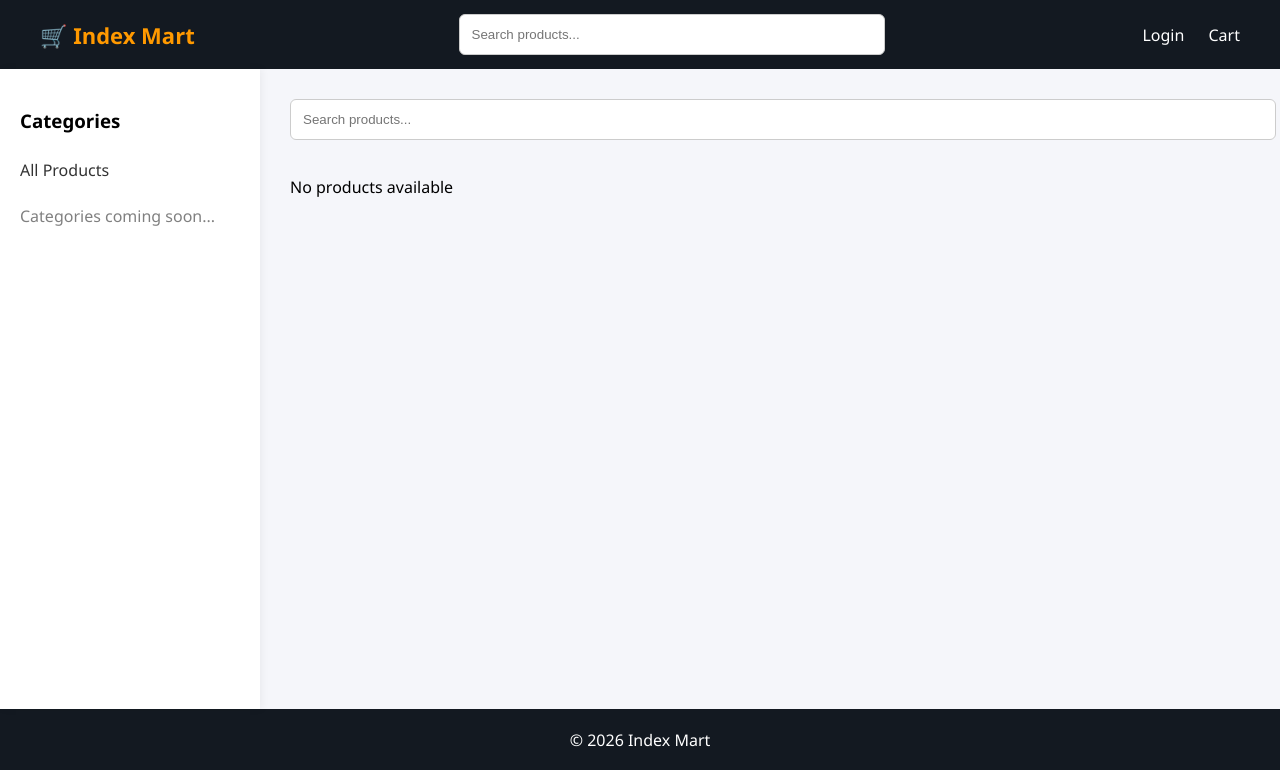
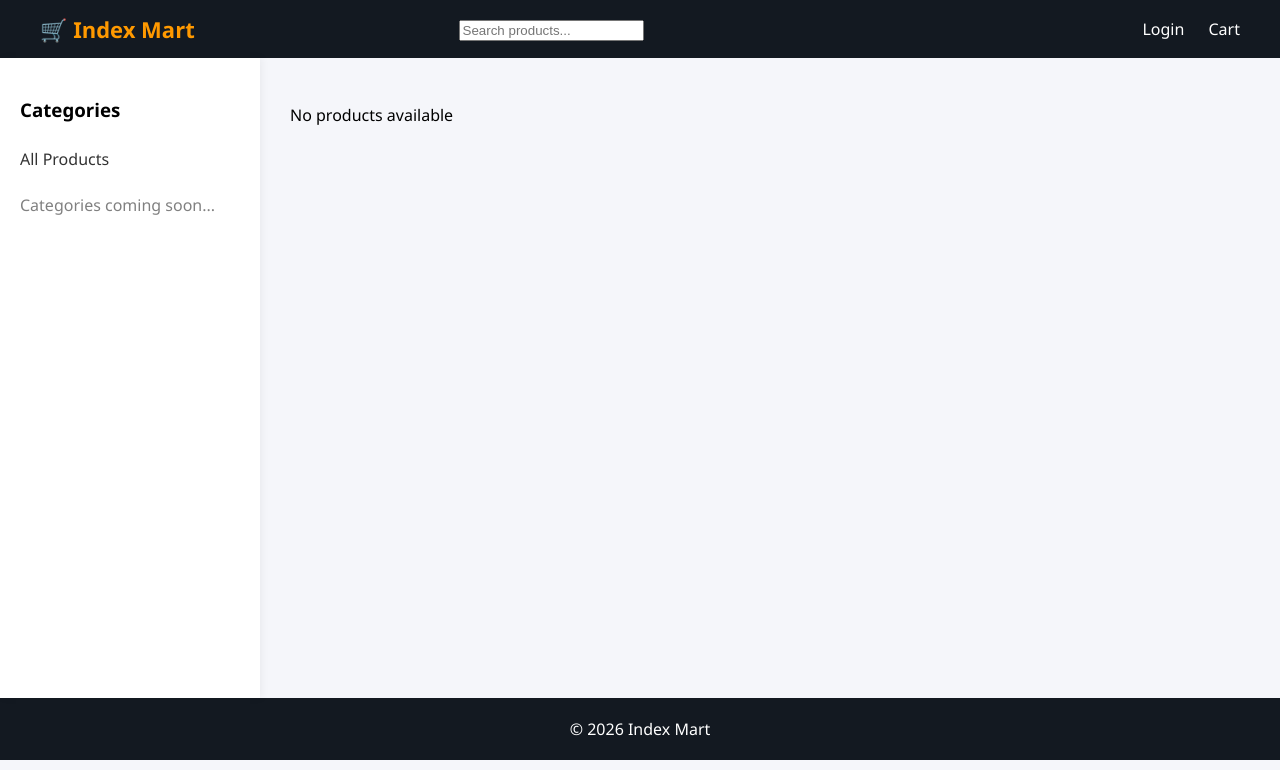
Before and after one commit to skdariyasafru/shop, a Flask app: page / in a window 1280 px wide. Shown: the top 770 px of the page. Run offline with Flask 3, Linux system fonts and the light colour scheme; data that the repository does not hold is empty.

Commit message:
Update index.html
Signed-off-by: skdariyasafru <sk.dariyasafru@gmail.com>

```diff
--- a/templates/index.html
+++ b/templates/index.html
@@ -3,13 +3,6 @@
 
 {% block content %}
 
-<!-- ===== SEARCH BAR ===== -->
-<div class="search-box">
-    <input type="text" id="indexSearch" placeholder="Search products...">
-    <div id="searchSuggestions" class="search-suggestions"></div>
-</div>
-
-<!-- ===== PRODUCT GRID ===== -->
 <div class="grid" id="productContainer">
 
 {% if products %}
@@ -39,168 +32,4 @@
 
 </div>
 
-
-<!-- ===== STYLES ===== -->
-<style>
-
-.search-box{
-    position: relative;
-    margin-bottom: 20px;
-}
-
-#searchSuggestions{
-    position: absolute;
-    top: 45px;
-    width: 100%;
-    background: white;
-    border: 1px solid #ddd;
-    border-radius: 6px;
-    display: none;
-    max-height: 250px;
-    overflow-y: auto;
-    z-index: 10;
-}
-
-.search-item{
-    padding: 10px;
-    cursor: pointer;
-    border-bottom: 1px solid #eee;
-}
-
-.search-item:hover{
-    background: #f5f5f5;
-}
-
-#indexSearch{
-    width:100%;
-    padding:12px;
-    border-radius:6px;
-    border:1px solid #ccc;
-}
-
-.grid{
-    display:grid;
-    grid-template-columns:repeat(auto-fill,minmax(220px,1fr));
-    gap:20px;
-}
-
-.card{
-    background:white;
-    padding:15px;
-    border-radius:10px;
-    text-align:center;
-    box-shadow:0 2px 8px rgba(0,0,0,0.05);
-}
-
-.card img{
-    width:100%;
-    height:180px;
-    object-fit:cover;
-    border-radius:8px;
-}
-
-.image-placeholder{
-    width:100%;
-    height:180px;
-    background:#f2f2f2;
-    border-radius:8px;
-}
-
-.price{
-    font-weight:bold;
-    margin:10px 0;
-}
-
-</style>
-
-
-<!-- ===== SEARCH SCRIPT ===== -->
-<script>
-
-document.addEventListener("DOMContentLoaded", function(){
-
-    const searchInput = document.getElementById("indexSearch");
-    const container = document.getElementById("productContainer");
-    const suggestions = document.getElementById("searchSuggestions");
-
-    let timer;
-
-    searchInput.addEventListener("input", function(){
-
-        clearTimeout(timer);
-
-        const query = this.value.trim();
-
-        timer = setTimeout(()=>{
-
-            fetch("/search?q=" + encodeURIComponent(query))
-            .then(res => res.json())
-            .then(products => {
-
-                container.innerHTML = "";
-                suggestions.innerHTML = "";
-
-                if(!products || products.length === 0){
-                    container.innerHTML = "<p>No products found</p>";
-                    suggestions.style.display="none";
-                    return;
-                }
-
-                products.forEach(p => {
-
-                    const card = document.createElement("div");
-                    card.className="card";
-
-                    const imageHTML = p.image
-                        ? `<img src="${p.image}" alt="${p.name}">`
-                        : `<div class="image-placeholder"></div>`;
-
-                    card.innerHTML=`
-                        ${imageHTML}
-                        <h3>${p.name}</h3>
-                        <p class="price">₹${p.price}</p>
-
-                        <div id="cart-control-${p.id}">
-                            <button onclick="addToCart(${p.id})">
-                                Add to Cart
-                            </button>
-                        </div>
-                    `;
-
-                    container.appendChild(card);
-
-                    const item=document.createElement("div");
-                    item.className="search-item";
-                    item.innerText=p.name;
-
-                    item.onclick=()=>{
-                        searchInput.value=p.name;
-                        suggestions.style.display="none";
-                    }
-
-                    suggestions.appendChild(item);
-
-                });
-
-                suggestions.style.display="block";
-
-            })
-
-        },200)
-
-    });
-
-
-    document.addEventListener("click",function(e){
-
-        if(!searchInput.contains(e.target) && !suggestions.contains(e.target)){
-            suggestions.style.display="none";
-        }
-
-    });
-
-});
-
-</script>
-
 {% endblock %}
```
